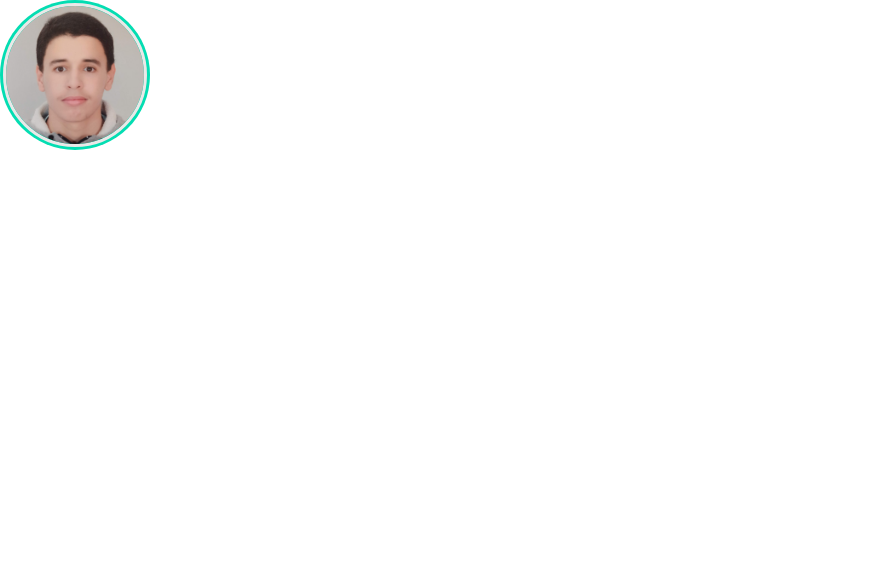
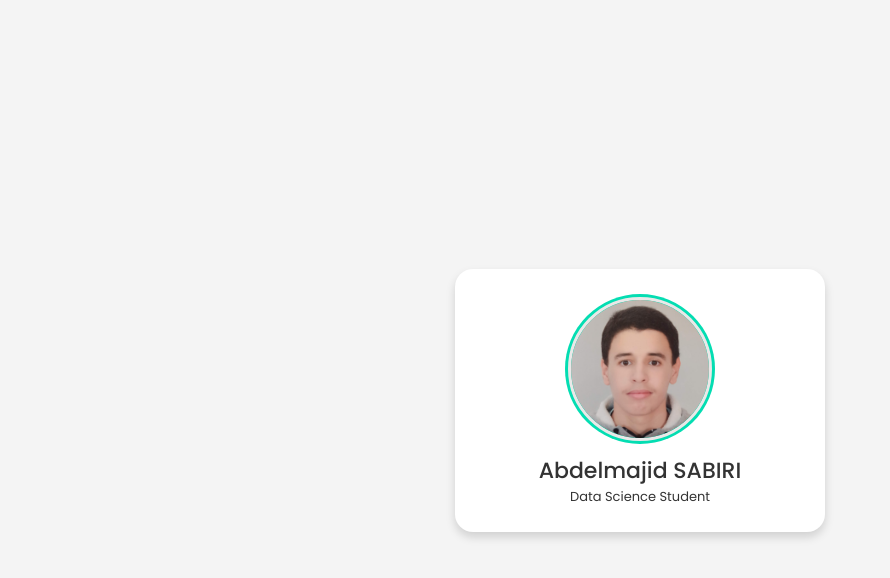
Before and after one commit to AbdelmajidSabiri/Profile-Card, a plain HTML site: page index.html in a window 1280 px wide. Shown: the whole page, without its empty margins (0-890 px from the left). Drawn offline with nearby package versions, Linux system fonts and the light colour scheme.

Commit message:
Center items and add name and job

```diff
--- a/index.html
+++ b/index.html
@@ -16,6 +16,13 @@
         <div class="image">
             <img src="profile-image/abdelmajid.jpg" alt="abdelmajid" class="image-profile">
         </div>
+
+        <div class="text-data">
+            <span class="name">Abdelmajid SABIRI</span>
+            <span class="job">Data Science Student</span>
+
+        </div>
+
     </div>
 </body>
 </html>
--- a/style.css
+++ b/style.css
@@ -6,6 +6,25 @@
     box-sizing: border-box;
     font-family: "Poppins", sans-serif;
 }
+body{
+    height: 100vh;
+    display: flex;
+    align-items: center;
+    justify-content: center;
+    background-color: #f4f4f4;
+}
+.profile-card{
+    max-width: 370px;
+    width : 100%;
+    background-color: #fff;
+    border-radius: 18px;
+    box-shadow: 0 5px 10px rgba(0, 0, 0, 0.15 );
+    padding: 25px;
+    display: flex;
+    flex-direction: column;
+    align-items: center;
+
+}
 .image{
     position : relative;
     height: 150px;
@@ -13,6 +32,8 @@
     background-color: #04ddb2;
     border-radius: 50%;
     padding: 3px;
+    margin-bottom: 10px;
+
 }
 .image .image-profile{
     height: 100%;
@@ -22,3 +43,19 @@
     border-radius: 50%;
     border: 3px solid #eae8e8;
 }
+
+.profile-card .text-data{
+    display: flex;
+    flex-direction: column;
+    align-items: center;
+    color: #333;
+}
+
+.text-data .name{
+    font-size: 22px;
+    font-weight: 500;
+}
+.text-data .job{
+    font-size: 13px;
+    font-weight: 400;
+}
```
